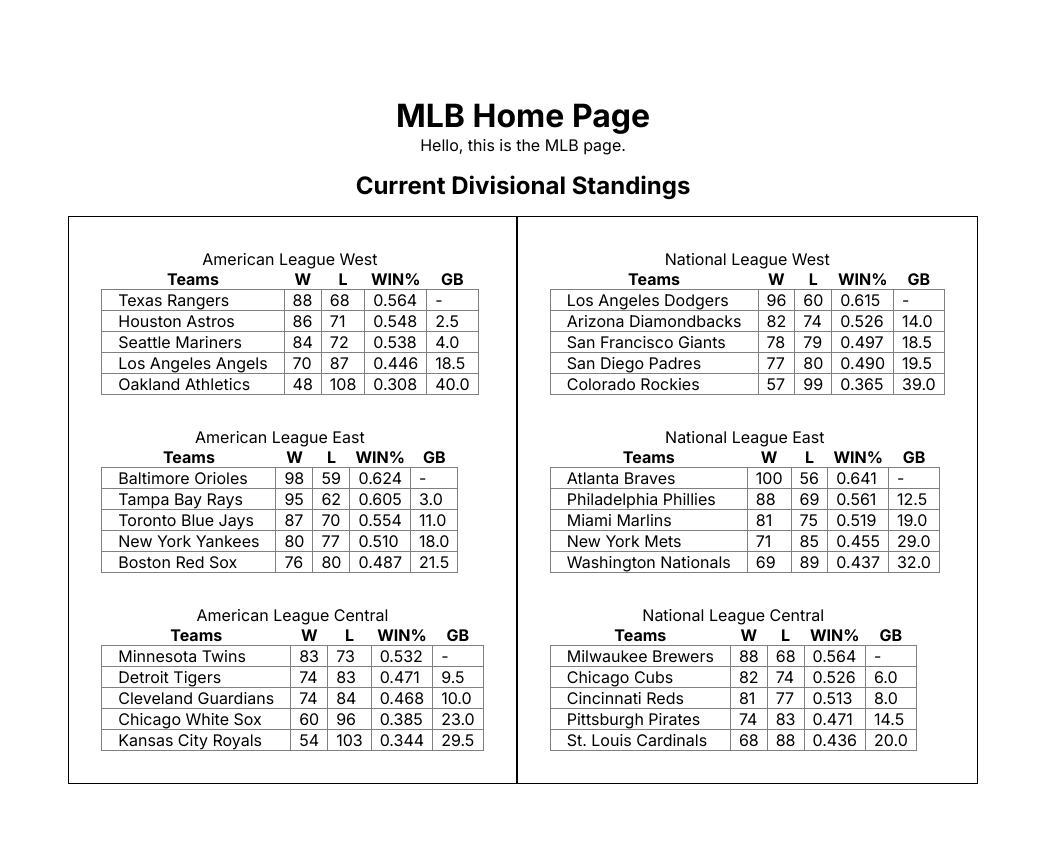
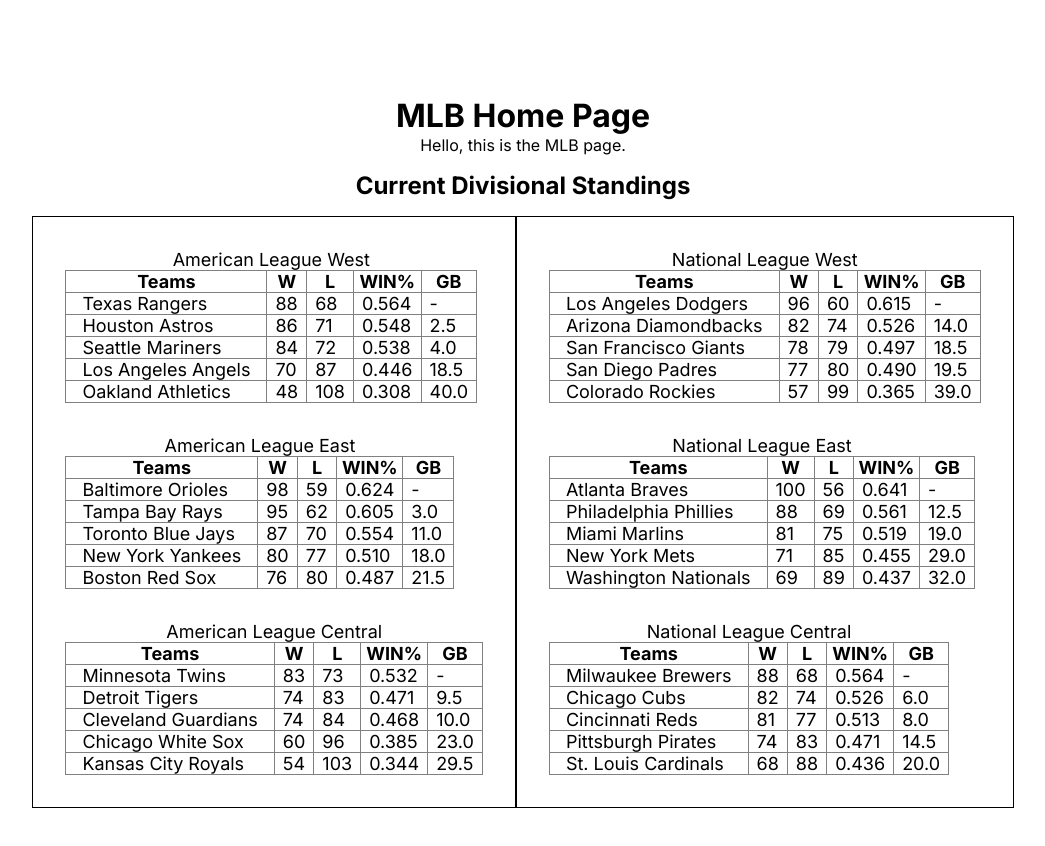
Before and after one commit to GersonSR/sport-pages, a Next.js app: page /baseball/MLB in a window 1280 px wide. Shown: the top 846 px of the page, without its empty margins (117-1162 px from the left). Built offline with nearby package versions, Linux system fonts and the light colour scheme.

Commit message:
additional styling and team links.

```diff
--- a/src/app/baseball/MLB/_components/divisionstandings.js
+++ b/src/app/baseball/MLB/_components/divisionstandings.js
@@ -1,3 +1,4 @@
+import Link from "next/link";
 import styles from "./divisionstandings.module.css";
 
 const DivisionStandings = ({ division }) => {
@@ -17,7 +18,7 @@ const DivisionStandings = ({ division }) => {
           <col></col>
         </colgroup>
         <thead>
-          <tr>
+          <tr className={styles["teams-table-head"]}>
             <th>Teams</th>
             <th>W</th>
             <th>L</th>
@@ -28,7 +29,7 @@ const DivisionStandings = ({ division }) => {
         <tbody>
           {division.teams.map((team) => (
             <tr className={styles["team-row"]} key={team.team_id}>
-              <td className={styles["team-names"]}>{team.name}</td>
+              <td className={styles["team-names"]}><Link className={styles["team-link"]} href={"/baseball/mlb/team/" + `${team.team_id}`}>{team.name}</Link></td>
               <td className={styles["wins"]}>{team.w}</td>
               <td className={styles["losses"]}>{team.l}</td>
               <td className={styles["win-pct"]}>{calculatePCT(team.w, team.l)}</td>
--- a/src/app/baseball/MLB/_components/divisionstandings.module.css
+++ b/src/app/baseball/MLB/_components/divisionstandings.module.css
@@ -4,6 +4,15 @@
 
 .teams-table {
   border-collapse: collapse;
+  font-size: large;
+}
+
+.teams-table-head {
+  border: 1px solid gray;
+}
+
+.teams-table-head th {
+  border-left: 1px solid gray;
 }
 
 .team-row {
@@ -13,6 +22,16 @@
 .team-row td {
   border-left: 1px solid gray;
 }
+
+.team-row td:hover {
+  background-color: lightgray;
+}
+
+.team-link {
+  text-decoration: none;
+  color: black;
+}
+
 .team-names {
   padding: 0 1rem;
 }
```
